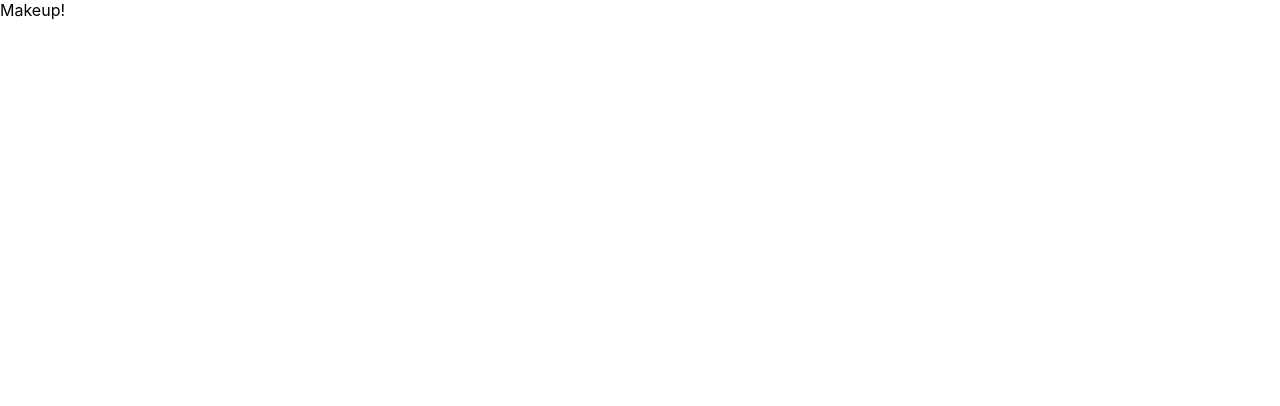
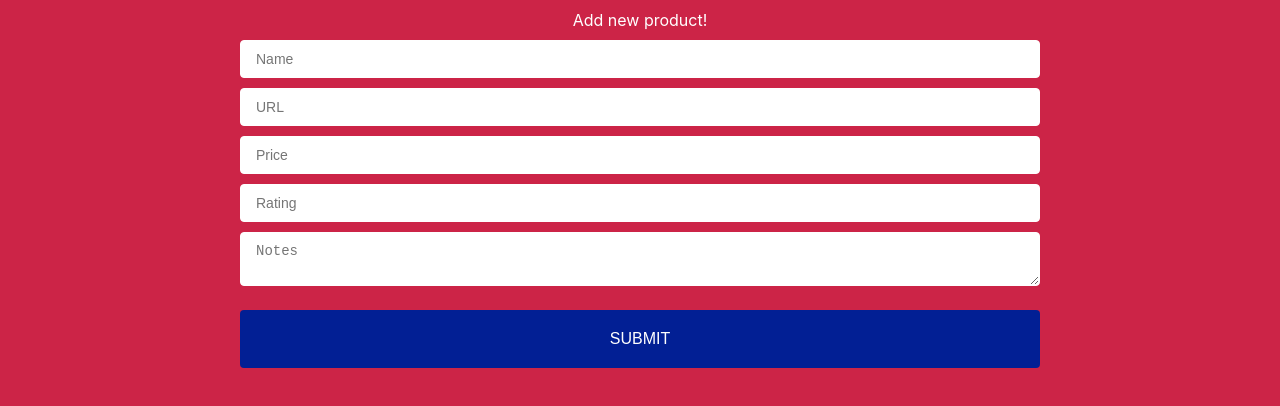
Before and after one commit to bingcao/anniversary, a React (Create React App) app: page /#/makeup-form in a window 1280 px wide. Shown: the top 406 px of the page. Built offline with nearby package versions, Linux system fonts and the light colour scheme.

Commit message:
start adding basic form

```diff
--- a/package.json
+++ b/package.json
@@ -14,6 +14,7 @@
     "prettier": "^2.7.1",
     "react": "^18.2.0",
     "react-dom": "^18.2.0",
+    "react-hook-form": "^7.33.1",
     "react-router-dom": "^6.3.0",
     "react-scripts": "5.0.1",
     "typescript": "^4.7.4",
--- a/src/forms/MakeupForm.tsx
+++ b/src/forms/MakeupForm.tsx
@@ -1,7 +1,38 @@
 import React from "react";
+import { useForm } from "react-hook-form";
+import { useNavigate } from "react-router-dom";
+
+import "./form.css";
 
 export interface MakeupFormProps {}
 
 export default function MakeupForm(props: MakeupFormProps): JSX.Element {
-  return <>Makeup!</>;
+  const { register, handleSubmit } = useForm();
+  const navigate = useNavigate();
+
+  function onSubmit(data: unknown): void {
+    alert(data);
+    navigate("/");
+  }
+
+  return (
+    <div className="makeup-form">
+      <div className="title">Add new product!</div>
+      <form onSubmit={handleSubmit(onSubmit)}>
+        <input placeholder="Name" {...register("name")} />
+        <input placeholder="URL" {...register("url")} />
+        <input placeholder="Price" type="number" {...register("Price")} />
+        <input
+          placeholder="Rating"
+          type="number"
+          {...register("Rating", { min: 0, max: 10 })}
+        />
+        <textarea
+          placeholder="Notes"
+          {...register("notes", { maxLength: 1000 })}
+        />
+        <input type="submit" />
+      </form>
+    </div>
+  );
 }
--- /dev/null
+++ b/src/forms/form.css
@@ -0,0 +1,50 @@
+body {
+  background: #cc2447;
+  font-family: -apple-system, BlinkMacSystemFont, "Segoe UI", "Roboto", "Oxygen",
+    "Ubuntu", "Cantarell", "Fira Sans", "Droid Sans", "Helvetica Neue",
+    sans-serif;
+  color: white;
+  padding: 10px 20px 100px;
+}
+
+.makeup-form {
+  display: flex;
+  flex-direction: column;
+  align-items: center;
+  justify-content: center;
+}
+
+.title {
+  margin-bottom: 10px;
+}
+
+form {
+  max-width: 800px;
+  margin: 0 auto;
+}
+
+textarea,
+input {
+  box-sizing: border-box;
+  width: 100%;
+  border-radius: 4px;
+  border: 1px solid white;
+  padding: 10px 15px;
+  margin-bottom: 10px;
+  font-size: 14px;
+}
+
+input[type="submit"],
+.button {
+  background: #021f94;
+  color: white;
+  text-transform: uppercase;
+  border: none;
+  margin-top: 10px;
+  padding: 20px;
+  font-size: 16px;
+  font-weight: 100;
+  appearance: none;
+  border-radius: 4px;
+  width: 100%;
+}
--- a/src/index.tsx
+++ b/src/index.tsx
@@ -1,6 +1,6 @@
 import React from "react";
 import ReactDOM from "react-dom/client";
-import {BrowserRouter, HashRouter, Route, Routes} from "react-router-dom";
+import {HashRouter, Route, Routes} from "react-router-dom";
 
 import "./index.css";
 import App from "./App";
```
Also changed, not shown: 1 other file (tests, documents, lock files or other folders).
